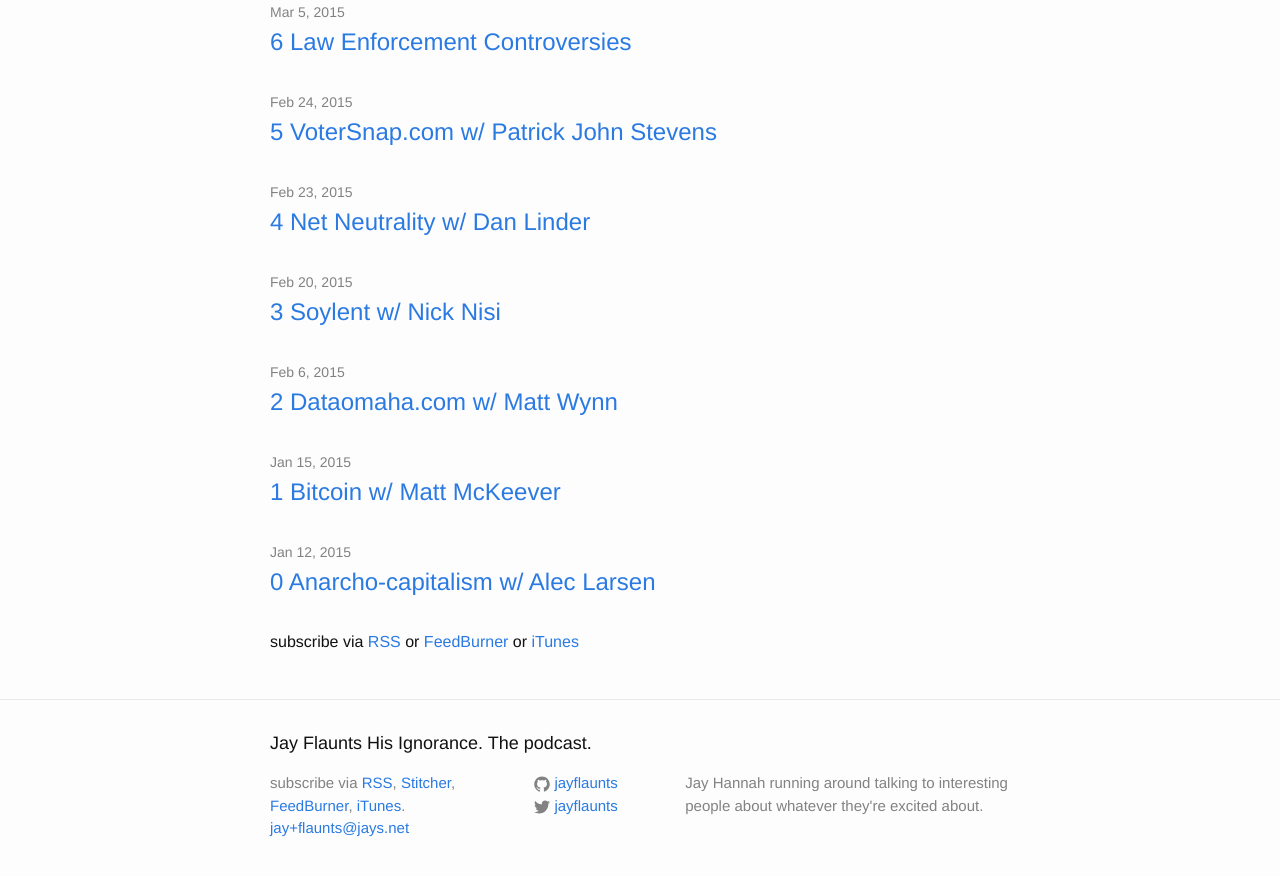
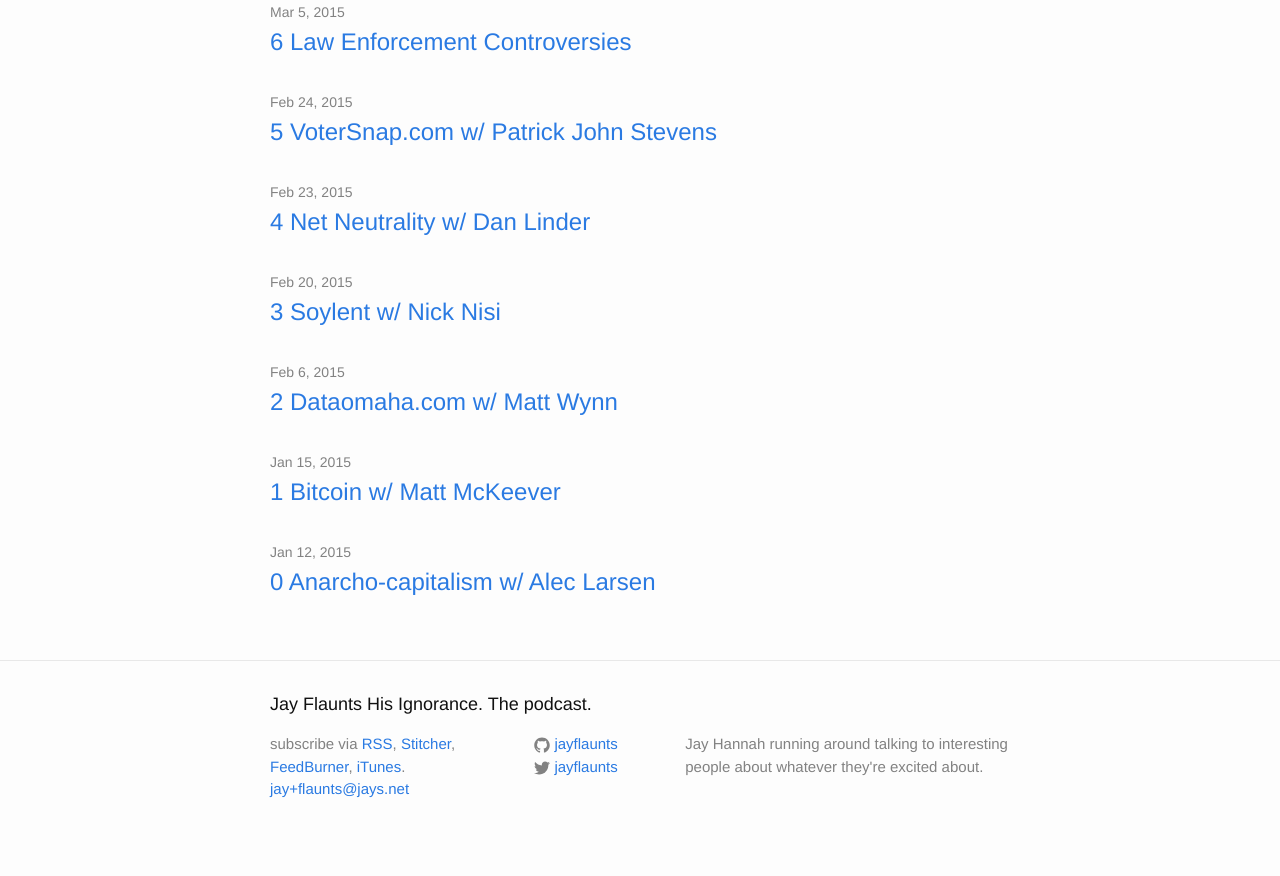
Before and after one commit to jhannah/jayflaunts, a Jekyll site: the page built from index.html, in a window 1280 px wide and 900 px high, scrolled down 1514 px. Shown: the top 876 px of the window. Built offline with Jekyll 4.4.1, drawn with Linux system fonts in a browser that asks for light colours.

Commit message:
Remove redundant (and outdated) list
of "subscribe via"

```diff
--- a/index.html
+++ b/index.html
@@ -16,11 +16,4 @@
     {% endfor %}
   </ul>
 
-  <p class="rss-subscribe">
-    subscribe via
-    <a target="_blank" href="{{ "/podcast.xml" | prepend: site.baseurl }}">RSS</a> or
-    <a target="_blank" href="http://feeds.feedburner.com/JayFlaunts">FeedBurner</a> or
-    <a target="_blank" href="https://itunes.apple.com/au/podcast/jay-flaunts-his-ignorance./id963522849">iTunes</a>
-  </p>
-
 </div>
```
